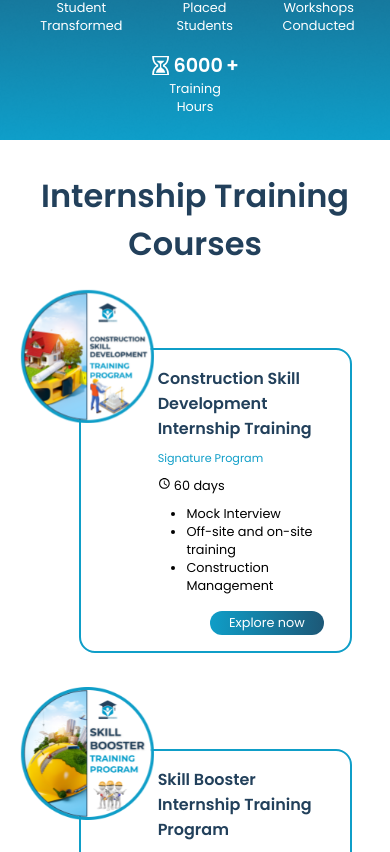
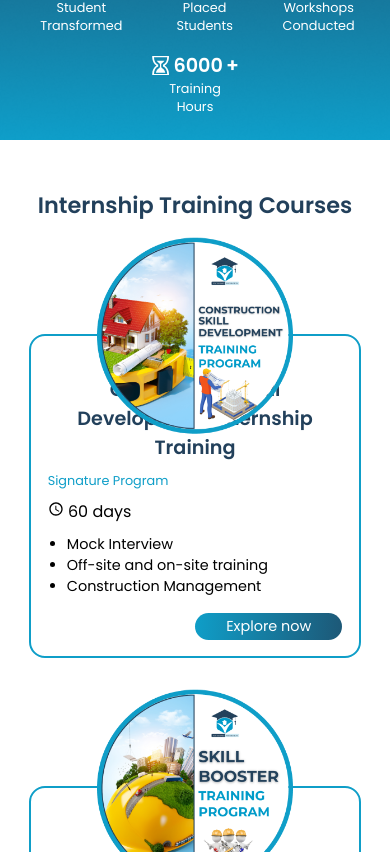
Before and after one commit to wyash12/ef-frontend, a Next.js app: page / in a window 390 px wide. Shown: the part 752-1604 px from the top of the page. Built offline with nearby package versions, Linux system fonts and the light colour scheme.

Commit message:
Fix responsiveness of course card

```diff
--- a/components/home/Course/CourseContainer.module.scss
+++ b/components/home/Course/CourseContainer.module.scss
@@ -1,5 +1,5 @@
 .container {
-  padding: 2rem 0;
+  padding: 3rem 0;
   display: flex;
   align-items: center;
   justify-content: center;
@@ -8,7 +8,7 @@
 
   h1 {
     color: #22405b;
-    font-size: 2.5rem;
+    font-size: 2.2rem;
     font-weight: 600;
     text-align: center;
     text-transform: capitalize;
@@ -23,15 +23,32 @@
   }
 }
 
+@media (max-width: 1049px) {
+  .container {
+    h1 {
+      font-size: 2.2rem;
+    }
+  }
+}
+
 @media (max-width: 858px) {
   .container {
     h1 {
-      font-size: 2.4rem;
+      font-size: 2rem;
     }
 
     .courseContainer {
-      margin-top: 2rem;
-      gap: 6rem;
+      margin-top: 1rem;
+      gap: 4rem;
+    }
+  }
+}
+
+@media (max-width: 716px) {
+  .container {
+    .courseContainer {
+      margin-top: 10rem;
+      gap: 13rem;
     }
   }
 }
@@ -39,12 +56,11 @@
 @media (max-width: 658px) {
   .container {
     h1 {
-      font-size: 2.2rem;
+      font-size: 1.8rem;
     }
-
     .courseContainer {
-      margin-top: 2rem;
-      gap: 6rem;
+      margin-top: 8rem;
+      gap: 10rem;
     }
   }
 }
@@ -52,38 +68,35 @@
 @media (max-width: 558px) {
   .container {
     h1 {
-      font-size: 2.2rem;
+      font-size: 1.6rem;
+    }
+    .courseContainer {
+      margin-top: 6rem;
+      gap: 9rem;
+    }
+  }
+}
+
+@media (max-width: 400px) {
+  .container {
+    h1 {
+      font-size: 1.4rem;
+    }
+    .courseContainer {
+      margin-top: 4rem;
+      gap: 8rem;
+    }
+  }
+}
+@media (max-width: 320px) {
+  .container {
+    h1 {
+      font-size: 1.2rem;
     }
 
     .courseContainer {
-      margin-top: 2rem;
+      margin-top: 4rem;
       gap: 6rem;
     }
   }
 }
-
-@media (max-width: 485px) {
-  .container {
-    h1 {
-      font-size: 2rem;
-    }
-
-    .courseContainer {
-      margin-top: 2rem;
-      gap: 6rem;
-    }
-  }
-}
-
-@media (max-width: 320px) {
-  .container {
-    h1 {
-      font-size: 1.6rem;
-    }
-
-    .courseContainer {
-      margin-top: 2rem;
-      gap: 4rem;
-    }
-  }
-}
--- a/components/home/Course/CourseElement.module.scss
+++ b/components/home/Course/CourseElement.module.scss
@@ -17,24 +17,31 @@
       width: 100%;
       height: auto;
       left: -50%;
-      top: -1%;
+      top: 50%;
+      transform: translateY(-50%);
     }
   }
 
   .wrapper {
     display: flex;
-    width: 75%;
-    margin-left: -4rem;
+    width: 85%;
+    margin-left: -10%;
+    height: 100%;
+
+    .imgSpaceTaker {
+      display: none;
+    }
 
     .details {
       padding: 1rem 0;
-      width: 70%;
+      width: 95%;
       display: flex;
       flex-direction: column;
-      gap: 0.6rem;
+      gap: 0.4rem;
+      // background-color: red;
 
       h2 {
-        font-size: 1.5rem;
+        font-size: 1.6rem;
         color: #22405b;
         font-weight: 600;
       }
@@ -49,30 +56,31 @@
         font-size: 1rem;
       }
 
+      .featureExplore {
+        display: flex;
+        justify-content: space-between;
+
         ul {
           padding-left: 1.8rem;
+          width: 70%;
 
           li {
             font-size: 1.1rem;
           }
         }
-    }
-
-    .explore {
-      width: 40%;
-      padding-bottom: 1rem;
-      padding-right: 1rem;
-      display: flex;
-      align-items: flex-end;
-      justify-content: flex-end;
 
         button {
+          align-self: flex-end;
           border-radius: 0.9375rem;
           background: linear-gradient(94deg, #0f9ec8 0%, #22405b 134.17%);
           border: none;
           color: white;
-        padding: 0.5rem 1.8rem;
+          padding: 0.2rem 1rem;
           font-size: 1rem;
+          margin-right: 1rem;
+          cursor: pointer;
+          width: 30%;
+        }
       }
     }
   }
@@ -89,10 +97,6 @@
 @media (max-width: 1224px) {
   .container {
     width: 60%;
-
-    .img {
-        width: 30%;
-    }
   }
 }
 
@@ -105,6 +109,26 @@
 @media (max-width: 1068px) {
   .container {
     width: 70%;
+
+    .wrapper {
+      .details {
+        h2 {
+          font-size: 1.5rem;
+        }
+
+        .featureExplore {
+          ul {
+            li {
+              font-size: 1rem;
+            }
+          }
+
+          button {
+            margin-right: 0rem;
+          }
+        }
+      }
+    }
   }
 }
 
@@ -117,138 +141,177 @@
 @media (max-width: 930px) {
   .container {
     margin-left: 5rem;
-
-    .wrapper {
-      .explore {
-        padding-bottom: 1rem;
-        padding-right: 0;
-      }
-    }
   }
 }
 
 @media (max-width: 858px) {
   .container {
-    width: 60%;
-    margin-left: 2.5rem;
-
     .img {
-      width: 40%;
-
-      img {
-        left: -45%;
-        top: -20%;
-      }
+      width: 35%;
     }
 
     .wrapper {
-      width: 75%;
-      margin-left: -4rem;
-      flex-direction: column;
-
       .details {
-        width: 100%;
+        h2 {
+          font-size: 1.4rem;
         }
 
-      .explore {
-        width: 100%;
-        align-self: flex-end;
-        padding-bottom: 1rem;
-        padding-right: 1rem;
+        .featureExplore {
+          ul {
+            padding-left: 1.2rem;
+            width: 75%;
+          }
 
           button {
-            padding: 0.4rem 1.8rem;
-            font-size: 1rem;
+            font-size: 0.9rem;
+            width: 25%;
+          }
         }
       }
     }
   }
 }
 
-@media (max-width: 658px) {
+@media (max-width: 716px) {
   .container {
-    width: 70%;
+    width: 75%;
+    flex-direction: column;
+    margin-left: 0;
+    align-items: center;
+    // height: 64vh;
+    justify-content: space-between;
+    height: 100%;
+
+    .img {
+      width: 60%;
+      height: auto;
+
+      img {
+        left: 0%;
+        top: 0%;
+        transform: translateY(-50%);
+      }
+    }
 
     .wrapper {
-      .explore {
+      height: 100%;
+      width: 90%;
+      margin-left: 0;
+      flex-direction: column;
+
+      .imgSpaceTaker {
+        display: flex;
+        margin-bottom: 1rem;
+        // height: 25%;
+        width: 100%;
+        // background-color: red;
+      }
+
+      .details {
+        padding: 0;
+        width: 100%;
+        gap: 0.6rem;
+
+        h2 {
+          font-size: 1.3rem;
+          text-align: center;
+        }
+
+        .featureExplore {
+          flex-direction: column;
+          gap: 1rem;
+
+          ul {
+            padding-left: 1.2rem;
+            width: 100%;
+
+            li {
+              font-size: 1rem;
+            }
+          }
+
           button {
-          padding: 0.4rem 1.6rem;
-          font-size: 1rem;
+            font-size: 0.9rem;
+            margin-right: 0;
+            width: 35%;
+            margin-bottom: 1rem;
+          }
         }
       }
     }
   }
 }
 
-@media (max-width: 558px) {
+@media (max-width: 541px) {
   .container {
-    .img {
-      width: 50%;
+    width: 80%;
+    .wrapper {
+      .details {
+        h2 {
+          font-size: 1.2rem;
         }
 
-    .wrapper {
-      padding-left: 0.5rem;
-      padding-right: 1.5rem;
-    }
-  }
-}
-
-@media (max-width: 485px) {
-  .container {
-    .wrapper {
-      padding-left: 0.5rem;
-      padding-right: 0.6rem;
-
-      .details {
-        h2 {
+        .period {
           font-size: 1rem;
         }
 
-        p {
-          font-size: 0.7rem;
-        }
-
-        .period {
-          font-size: 0.8rem;
-        }
-
+        .featureExplore {
           ul {
             li {
-            font-size: 0.8rem;
+              font-size: 0.9rem;
             }
           }
+          button {
+            width: 40%;
           }
-
-      .explore {
-        button {
-          padding: 0.2rem 1.2rem;
-          font-size: 0.8rem;
         }
       }
     }
   }
 }
 
-@media (max-width: 352px) {
+@media (max-width: 441px) {
   .container {
+    width: 85%;
     .wrapper {
-        padding-left: 12px;
-      .explore {
+      .details {
+        .featureExplore {
           button {
-          padding: 0.2rem 0.8rem;
-          font-size: 0.6rem;
+            width: 50%;
+          }
         }
       }
     }
   }
 }
 
-@media (max-width: 320px) {
+@media (max-width: 353px) {
   .container {
-        .img {
-            img {
-                top: -15%;
+    width: 90%;
+    .wrapper {
+      .details {
+        .featureExplore {
+          button {
+            width: 60%;
+            align-self: center;
           }
         }
       }
     }
+  }
+}
+
+@media (max-width: 295px) {
+  .container {
+    .wrapper {
+      .details {
+        .featureExplore {
+          button {
+            width: 80%;
+            align-self: center;
+          }
+        }
+      }
+    }
+  }
+}
--- a/components/home/Course/CourseElement.tsx
+++ b/components/home/Course/CourseElement.tsx
@@ -3,6 +3,7 @@ import { useRouter } from "next/router";
 import { MdOutlineWatchLater } from "react-icons/md";
 import Image from "next/image";
 import CourseElementModel from "@/models/CourseElementModel";
+import { useEffect, useState } from "react";
 
 export default function CourseElement({
   data,
@@ -10,31 +11,67 @@ export default function CourseElement({
   data: CourseElementModel;
 }): JSX.Element {
   const router = useRouter();
+  const [imgHeight, setImgHeight] = useState(0);
+  const [wrapperHeight, setWrapperHeight] = useState(0);
+  const [windowWidth, setWindowWidth] = useState(0);
+
+  // let ele;
+  // if (document !== undefined)
+  //   ele = document.getElementById("img")?.offsetHeight;
+  // console.log(ele);
+
+  useEffect(() => {
+    const imgH = document.getElementById(`${data.id}_img`)?.offsetHeight ?? 0;
+    setImgHeight(imgH);
+    setWrapperHeight(
+      (document.getElementById(`${data.id}_details`)?.offsetHeight ?? 0) +
+        imgH / 2 +
+        16
+    );
+    setWindowWidth(window.innerWidth);
+  }, []);
+  // console.log(wrapperHeight);
 
   return (
     <div
       className={classes.container}
+      style={
+        windowWidth <= 716
+          ? {
+              height: wrapperHeight,
+            }
+          : {}
+      }
       onClick={() => {
         router.push(data.path);
       }}
     >
       <div className={classes.img}>
-        <Image src={data.courseImg} alt={data.title} />
+        <Image src={data.courseImg} id={`${data.id}_img`} alt={data.title} />
       </div>
-      <div className={classes.wrapper}>
-        <div className={classes.details}>
+      <div className={classes.wrapper} id={`${data.id}_wrapper`}>
+        <div
+          className={classes.imgSpaceTaker}
+          style={
+            windowWidth <= 716
+              ? {
+                  height: imgHeight / 2,
+                }
+              : {}
+          }
+        ></div>
+        <div className={classes.details} id={`${data.id}_details`}>
           <h2>{data.title}</h2>
           <p>{data.subTitle}</p>
           <div className={classes.period}>
             <MdOutlineWatchLater /> {data.days} days
           </div>
+          <div className={classes.featureExplore}>
             <ul>
               {data.features.map((feature, index) => (
                 <li key={index}>{feature}</li>
               ))}
             </ul>
-        </div>
-        <div className={classes.explore}>
             <button
               onClick={() => {
                 router.push(data.path);
@@ -42,13 +79,7 @@ export default function CourseElement({
             >
               Explore now
             </button>
-          {/* <Button
-            onClick={() => {
-              router.push(data.path);
-            }}
-            text="Explore now"
-            padding="7px 30px"
-          /> */}
+          </div>
         </div>
       </div>
     </div>
```
Lines whose indentation alone changed are shown as unchanged.
